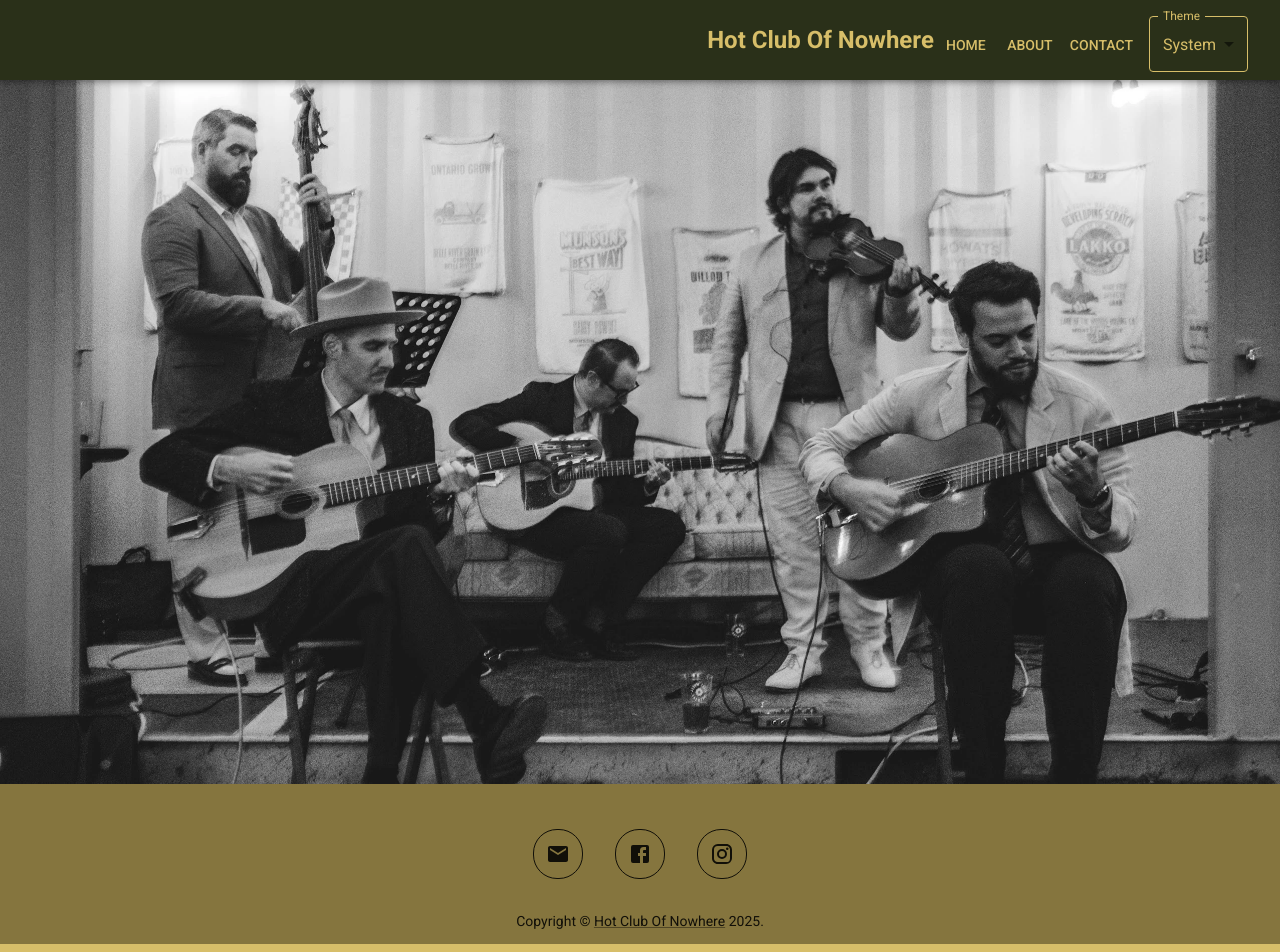
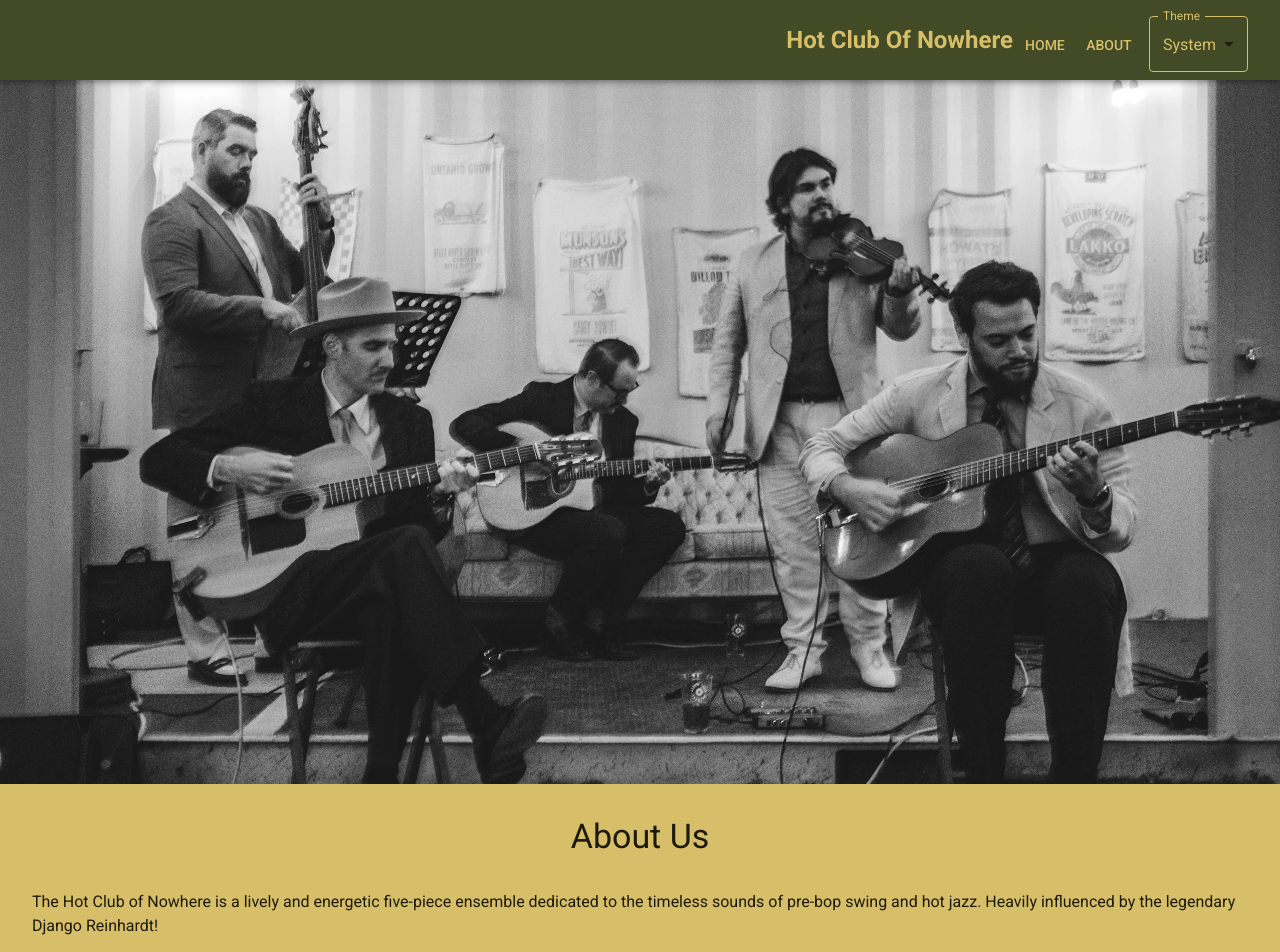
Before and after one commit to hotclubofnowhere/hotclubofnowhere.github.io, a Next.js app: page / in a window 1280 px wide. Shown: the top 952 px of the page. Built offline with nearby package versions, Linux system fonts and the light colour scheme; what @mui/material-nextjs would draw is missing.

Commit message:
feat: Update themes

```diff
--- a/src/app/page.tsx
+++ b/src/app/page.tsx
@@ -1,22 +1,28 @@
 import * as React from 'react';
 import Box from '@mui/material/Box';
-import Container from '@mui/material/Container';
+import Typography from '@mui/material/Typography';
 
 export default function Home() {
   return (
     <>
       <img src='/images/home.webp' alt='Hot Club Of Nowhere at Steelwheel Brewery' width='100%' />
-      <Container
+      <Box
         sx={{
+          alignItems: 'center',
           display: 'flex',
           flexDirection: 'column',
           justifyContent: 'center',
-          alignItems: 'center',
+          padding: 4,
+          width: '100vw',
         }}
       >
-        <Box>
-        </Box>
-      </Container>
+        <Typography variant="h4" component="h1" sx={{ mb: 2 }}>
+          About Us
+        </Typography>
+        <p>
+          The Hot Club of Nowhere is a lively and energetic five-piece ensemble dedicated to the timeless sounds of pre-bop swing and hot jazz. Heavily influenced by the legendary Django Reinhardt!
+        </p>
+      </Box>
     </>
   );
 }
--- a/src/components/AppBar.tsx
+++ b/src/components/AppBar.tsx
@@ -13,10 +13,10 @@
 import Toolbar from '@mui/material/Toolbar';
 import Typography from '@mui/material/Typography';
 import Button from '@mui/material/Button';
-import ModeSwitch from '@/components/ModeSwitch';
+import { useTheme } from '@mui/material/styles';
 
 const drawerWidth = 240;
-type NavItem = { text: string, href: string };
+type NavItem = { text: string, href: string, enabled?: boolean };
 type NavItems = { [key: string]: NavItem };
 const navItems: NavItems = {
     home: {
@@ -29,11 +29,13 @@
     },
     contact: {
         text: 'Contact',
-        href: '/contact',
+        href: '/#contact',
+        enabled: false,
     }
 };
 
 export default function DrawerAppBar(props: { children?: React.ReactNode, title?: string | "Hot Club Of Nowhere" }) {
+    const theme = useTheme();
     const [mobileOpen, setMobileOpen] = React.useState(false);
 
     const handleDrawerToggle = () => {
@@ -47,13 +49,19 @@
             </Typography>
             <Divider />
             <List>
-                {Object.keys(navItems).map((item) => (
+                {
+                    Object.keys(navItems).map((item) => {
+                        if (navItems[item]?.enabled === false) return;
+
+                        return (
                             <ListItem key={item} disablePadding>
                                 <ListItemButton href={navItems[item].href} sx={{ textAlign: 'center' }}>
                                     <ListItemText primary={navItems[item].text} />
                                 </ListItemButton>
                             </ListItem>
-                ))}
+                        );
+                    })
+                }
             </List>
         </Box>
     );
@@ -61,7 +69,7 @@
     return (
         <Box sx={{ display: 'flex' }}>
             <CssBaseline />
-            <AppBar component="nav">
+            <AppBar component="nav" sx={{ backgroundColor: theme.palette.primary.main }} >
                 <Toolbar sx={{ justifyContent: 'flex-end' }}>
                     <Box sx={{ flexGrow: { xs: 0, sm: 2 } }}>
                         <IconButton
@@ -83,11 +91,17 @@
                         </Typography>
                     </Box>
                     <Box display='flex' sx={{ display: { xs: 'none', sm: 'block', flexGrow: 0, justifyContent: 'space-evenly' } }}>
-                        {Object.keys(navItems).map((item) => (
+                        {
+                            Object.keys(navItems).map((item) => {
+                                if (navItems[item]?.enabled === false) return;
+
+                                return (
                                     <Button key={item} href={navItems[item].href} sx={{ display: 'inline-flex', color: 'inherit' }}>
                                         {navItems[item].text}
                                     </Button>
-                        ))}
+                                );
+                            })
+                        }
                         {props.children}
                     </Box>
                 </Toolbar>
--- a/src/components/Footer.tsx
+++ b/src/components/Footer.tsx
@@ -26,7 +26,8 @@
         <Box
             component='footer'
             sx={{
-                backgroundColor: theme.palette.secondary.dark,
+                borderColor: theme.palette.text.primary,
+                borderTop: 'solid thin',
                 display: 'flex',
                 flexDirection: 'column',
                 justifyContent: 'center',
--- a/src/theme.ts
+++ b/src/theme.ts
@@ -14,35 +14,36 @@
       palette: {
         mode: 'light',
         primary: {
-          main: '#2a3019',
+          main: '#424a26',
+          dark: '#2a3019',
           contrastText: '#d7be69',
         },
         secondary: {
-          main: '#d7be69',
+          main: '#5c6b28',
           contrastText: '#1f1930',
         },
         background: {
           default: '#d7be69',
-          paper: '#f9ffe1',
+          paper: '#d7be69',
         },
-        divider: '#d7be69',
+        divider: '#2a3019',
       },
     },
     dark: {
       palette: {
         mode: 'dark',
         primary: {
-          main: '#2a3019',
+          main: '#424a26',
+          dark: '#2a3019',
           contrastText: '#d7be69',
         },
         secondary: {
           main: '#5c6b28',
-          dark: '#424a26',
           contrastText: '#1f1930',
         },
         background: {
-          paper: '#2a3019',
-          default: '#12121',
+          paper: '#424a26',
+          default: '#424a26',
         },
         text: {
           primary: '#d7be69',
```
Also changed, not shown: 5 other files (tests, documents, lock files or other folders). Lines whose indentation alone changed are shown as unchanged.
